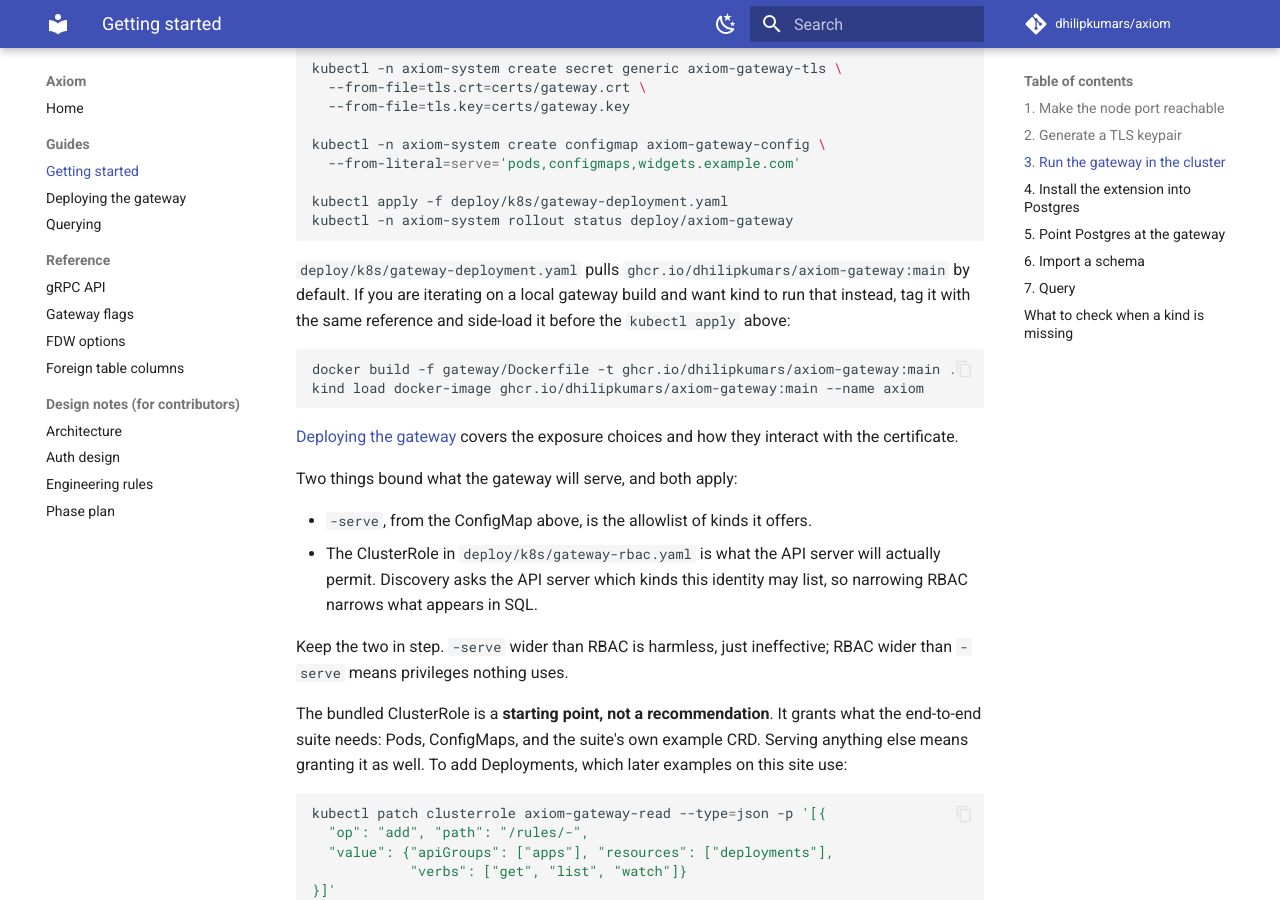
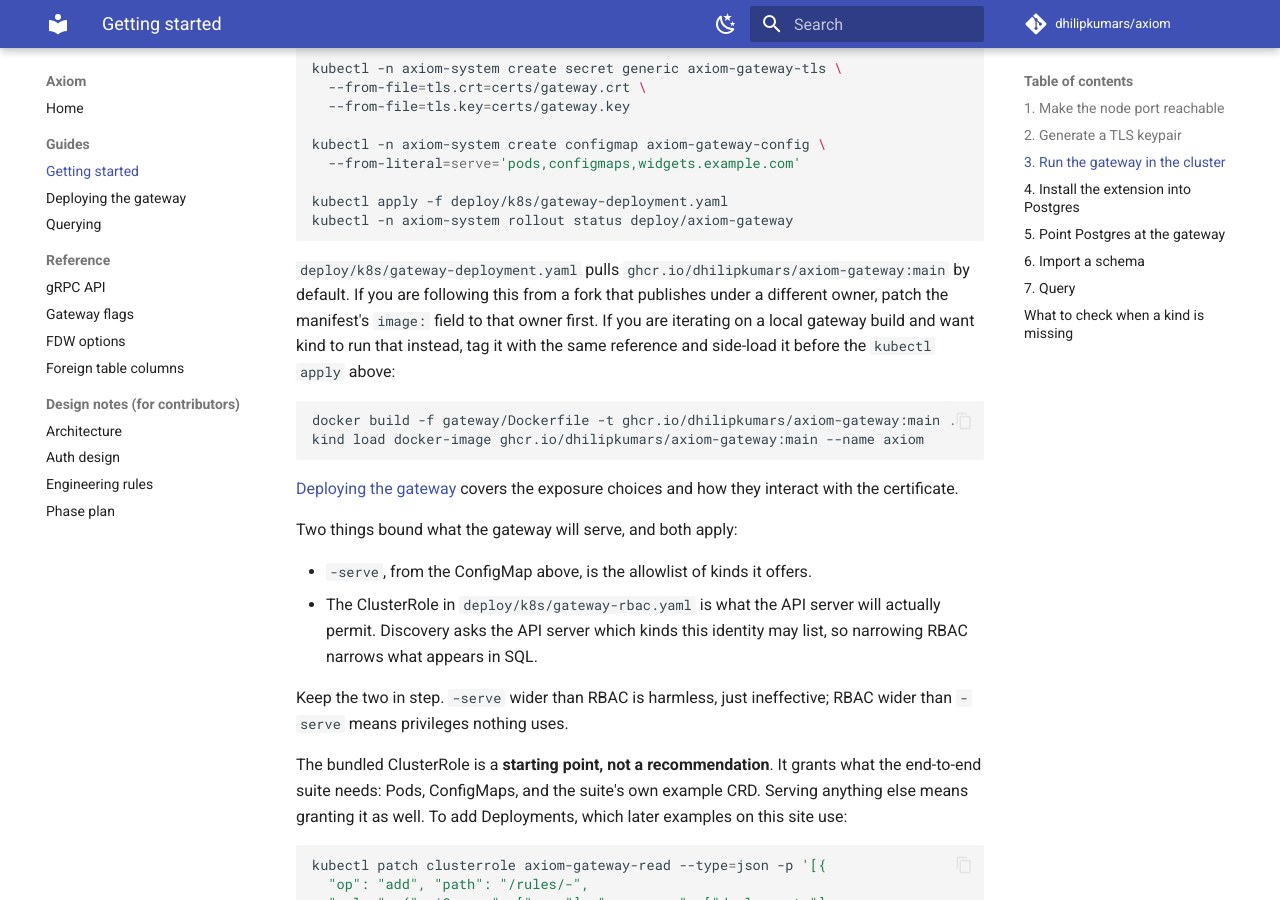
Before and after one commit to dhilipkumars/axiom, an MkDocs documentation site: the page built from docs/guides/getting-started.md, in a window 1280 px wide and 900 px high, scrolled down 2115 px. Built offline with MkDocs 1.6.1 and Material for MkDocs 9.7.7, drawn with Linux system fonts in a browser that asks for light colours; comment, search, counter and statistics services are not loaded.

Commit message:
chore: document gateway image ownership
Co-authored-by: dhilipkumars <10920260+dhilipkumars@users.noreply.github.com>

````diff
--- a/docs/guides/getting-started.md
+++ b/docs/guides/getting-started.md
@@ -105,9 +105,11 @@ kubectl -n axiom-system rollout status deploy/axiom-gateway
 ```
 
 `deploy/k8s/gateway-deployment.yaml` pulls
-`ghcr.io/dhilipkumars/axiom-gateway:main` by default. If you are iterating on a
-local gateway build and want kind to run that instead, tag it with the same
-reference and side-load it before the `kubectl apply` above:
+`ghcr.io/dhilipkumars/axiom-gateway:main` by default. If you are following this
+from a fork that publishes under a different owner, patch the manifest's
+`image:` field to that owner first. If you are iterating on a local gateway
+build and want kind to run that instead, tag it with the same reference and
+side-load it before the `kubectl apply` above:
 
 ```sh
 docker build -f gateway/Dockerfile -t ghcr.io/dhilipkumars/axiom-gateway:main .
````
Also changed, not shown: 2 other files.
